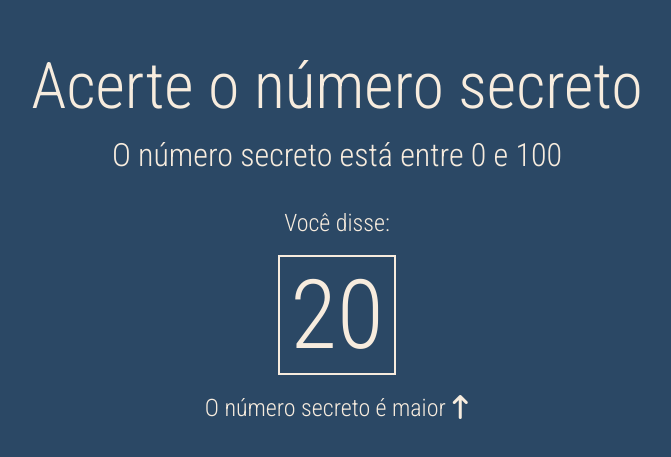
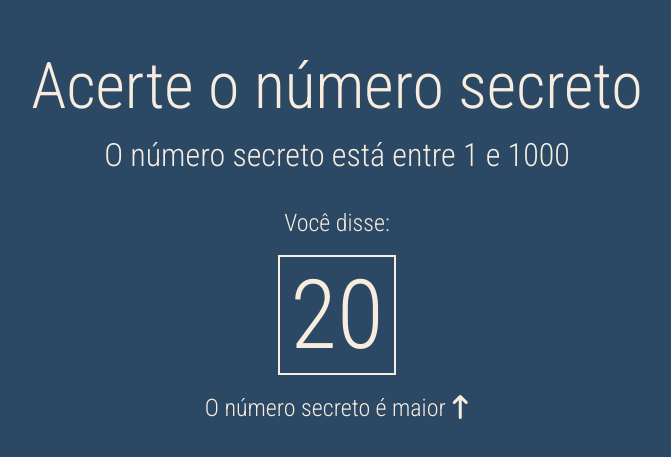
Before and after one commit to yurialves021/secret-number, a plain HTML site: page index.html in a window 1280 px wide. Shown: the part 163-620 px from the top of the page, without its empty margins (303-974 px from the left). Drawn offline with nearby package versions, Linux system fonts and the light colour scheme.

Commit message:
Manipulação de elementos

```diff
--- /dev/null
+++ b/app/sortearNumero.js
@@ -0,0 +1,17 @@
+
+const menorNumero = 1
+const maiorNumero = 1000
+
+const numeroSecreto = gerarNumero()
+
+function gerarNumero(){
+    return parseInt(Math.random() * maiorNumero + 1)
+}
+
+const elementoMenor = document.getElementById('menor-valor')
+elementoMenor.innerHTML = menorNumero
+
+const elementoMaior = document.getElementById('maior-valor')
+elementoMaior.innerHTML = maiorNumero
+
+console.log(numeroSecreto)
--- a/index.html
+++ b/index.html
@@ -17,13 +17,16 @@
 
 <body>
     <h1>Acerte o número secreto</h1>
-    <h3>O número secreto está entre <span id="menor-valor">0</span> e <span id="maior-valor">100</span></h3>
+    <h3>O número secreto está entre <span id="menor-valor"></span> e <span id="maior-valor"></span></h3>
 
     <div id="chute" class="mensagem">
         <div>Você disse:</div>
         <span class="box">20</span>
         <div>O número secreto é maior <i class="fa-solid fa-arrow-up-long"></i> </div>
     </div>
+
+
+    <script src="app/sortearNumero.js"></script>
 </body>
 
 </html>
```
